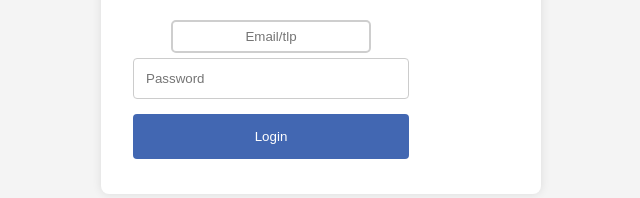
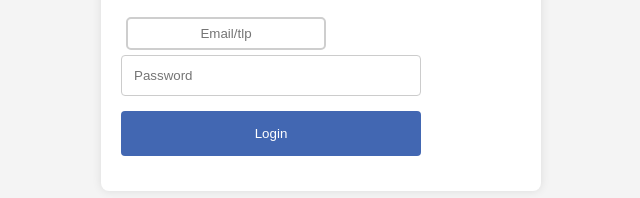
Before and after one commit to calonkayla/dfsx, a plain HTML site: page index.html in a window 1280 px wide. Shown: the part 468-666 px from the top of the page, without its empty margins (319-959 px from the left). Drawn offline with nearby package versions, Linux system fonts and the light colour scheme.

Commit message:
Update index.html

```diff
--- a/index.html
+++ b/index.html
@@ -43,13 +43,15 @@
         }
 
         form input {
-            width: calc(100% - 24px);
+            width: 100%;
             padding: 12px;
             margin-bottom: 15px;
             box-sizing: border-box;
             border: 1px solid #ccc;
             border-radius: 4px;
-            display: inline-block;
+            display: block;
+            box-sizing: border-box;
+            margin: 0 auto 15px auto;
         }
 
         #login {
@@ -59,7 +61,8 @@
             border: none;
             border-radius: 4px;
             cursor: pointer;
-            width: calc(100% - 24px);
+            width: 100%;
+            display: block;
         }
 
         #login:hover {
```
